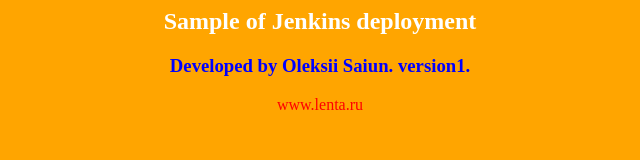
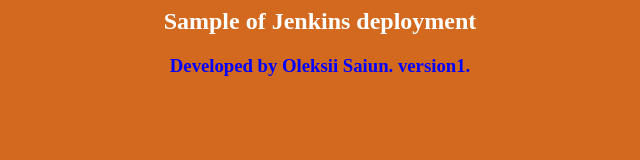
Before and after one commit to oleksiisaiun/MY_JENKINS, a plain HTML site: page index.html in a window 1280 px wide. Shown: the whole page, without its empty margins (320-960 px from the left). Drawn offline with Linux system fonts and the light colour scheme.

Commit message:
index.html.fix02

```diff
--- a/index.html
+++ b/index.html
@@ -1,9 +1,8 @@
 <html>
-<body bgcolor=orange>
+<body bgcolor=Chocolate>
 <center>
   <h2><font color=white>Sample of Jenkins deployment</font></h2>
   <h3><font color=blue>Developed by Oleksii Saiun. version1.</font></h3>
-  <font color=red>www.lenta.ru</font>
 </center>
 </body>
 </html>
```
